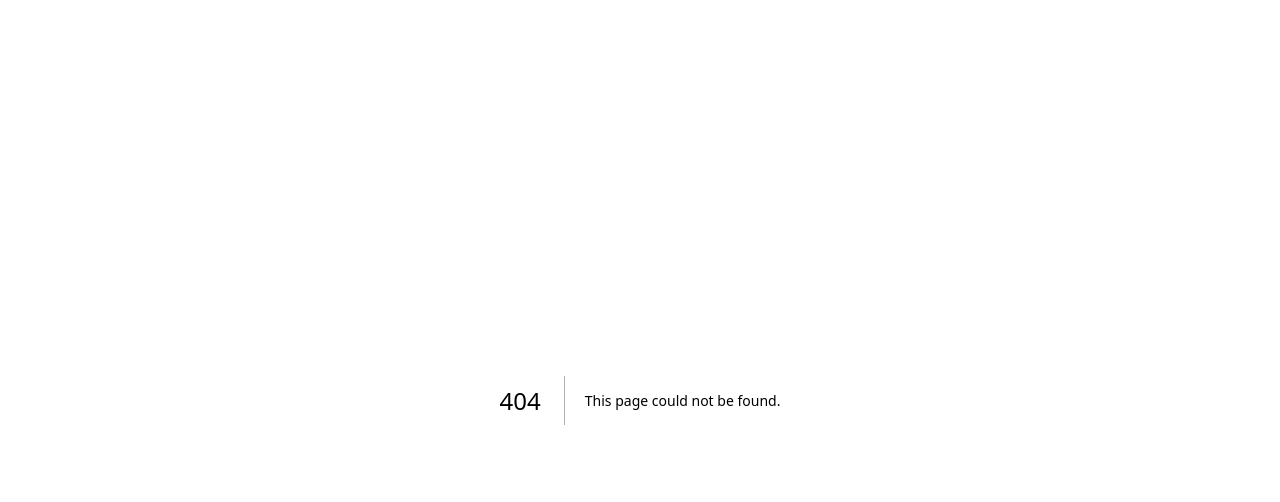
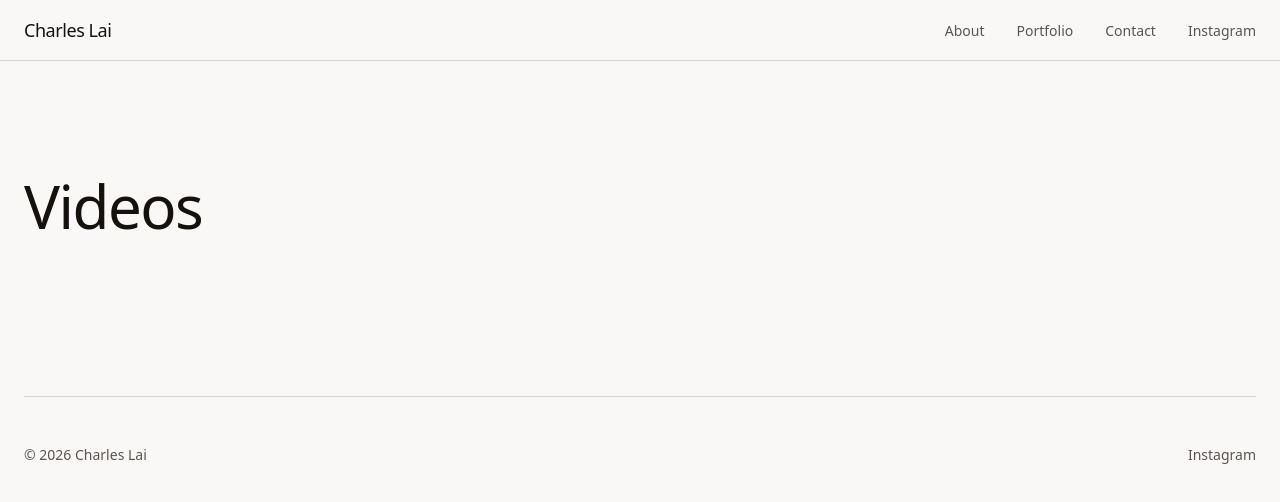
Before and after one commit to robertnochez/charles-website, a Next.js app: page /videos in a window 1280 px wide. Before the commit this address had no page. Shown: the top 502 px of the page. Built offline with nearby package versions, Linux system fonts and the light colour scheme.

Commit message:
added videos page

```diff
--- /dev/null
+++ b/app/videos/page.tsx
@@ -0,0 +1,31 @@
+import { Navbar } from "@/components/navbar"
+import { Footer } from "@/components/footer"
+import { PortfolioRow } from "@/components/portfolio-grid"
+import { rowOneCategories, rowTwoCategories } from "@/lib/portfolio-data"
+import type { Metadata } from "next"
+
+export const metadata: Metadata = {
+  title: "Videos | Charles Lai",
+  description:
+    "Videography portfolio by Charles Lai.",
+}
+
+export default function VideosPage() {
+  return (
+    <>
+      <Navbar />
+      <main className="pt-20">
+        <div className="max-w-[1400px] mx-auto px-6">
+          <section className="py-16 md:py-24">
+            <h1 className="font-serif text-4xl md:text-5xl lg:text-6xl tracking-tight text-foreground mb-16 text-balance">
+              Videos
+            </h1>
+            <div className="flex flex-col gap-2 md:gap-3">
+            </div>
+          </section>
+          <Footer />
+        </div>
+      </main>
+    </>
+  )
+}
```
